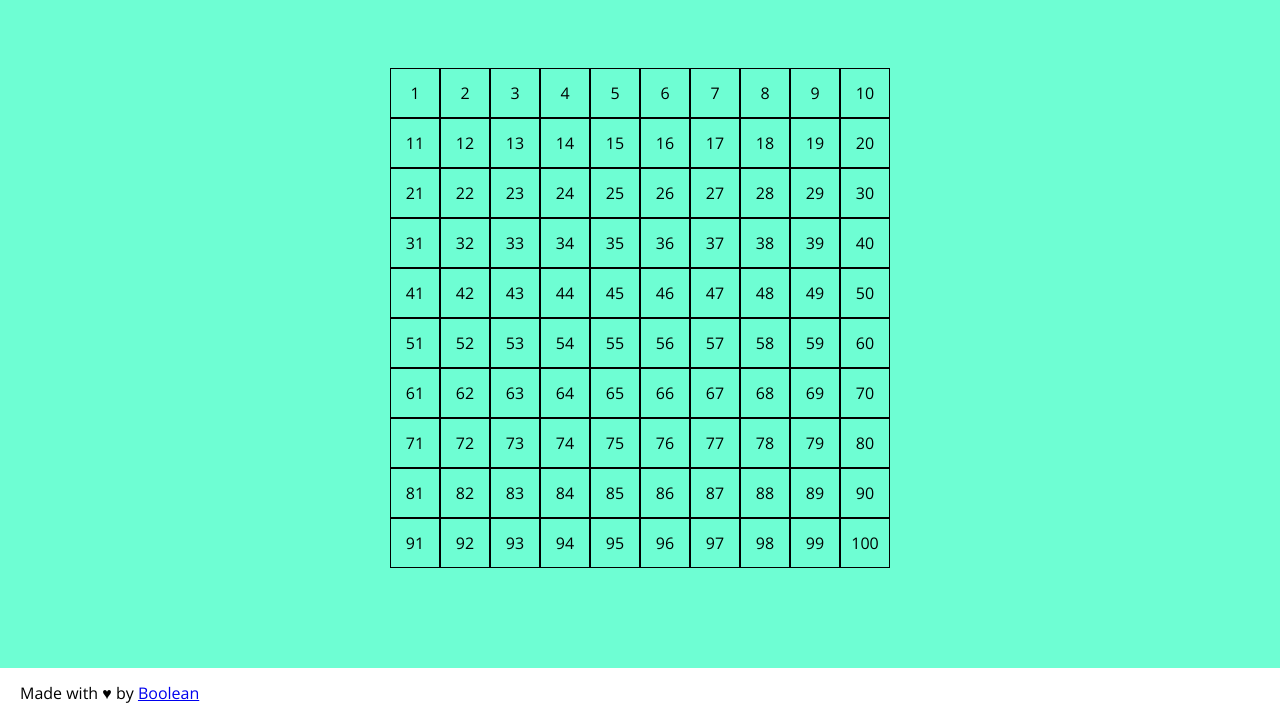
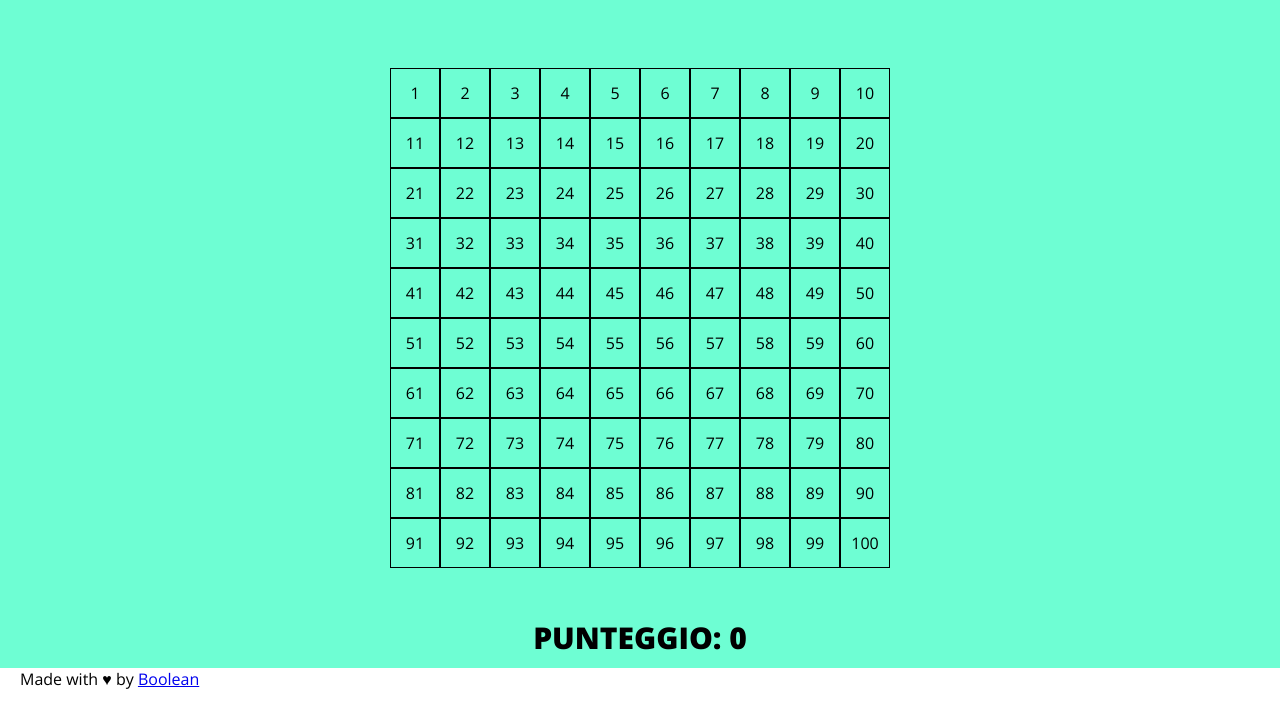
Before and after one commit to nicolofossati/js-campominato-grid, a plain HTML site: page index.html in a window 1280 px wide. Both pictures are taken after a click on the button "Play". Shown: the part 82-800 px from the top of the page. Drawn offline with nearby package versions, Linux system fonts and the light colour scheme.

Commit message:
esercizio completo,  ho notato dopo che il bonus l'ho incluso già nell'esercizio base

```diff
--- a/css/style.css
+++ b/css/style.css
@@ -16,7 +16,8 @@ main{
 
 footer{
     height: 50px;
-    display: flex;
+
+    y: flex;
     align-items: center;
 }
 
@@ -92,3 +93,14 @@ footer{
     width: calc(500px / 7);
     height: calc(500px / 7);
 }
+
+
+#score{
+    position: absolute;
+    bottom: 0;
+    left: 50%;
+    transform: translateX(-50%);
+    margin-bottom: 60px;
+    font-size: 30px;
+    font-weight: 900;
+}
--- a/index.html
+++ b/index.html
@@ -37,6 +37,7 @@
 
     <main>
         <div id="main-container"></div>
+        <div id="score"><span></span></div>
     </main>
 
     <footer>
@@ -44,6 +45,6 @@
             <span>Made with &hearts; by <a href="#">Boolean</a></span>
         </div>
     </footer>
-    <script type="text/javascript" src="js/main.js"></script>
+<script type="text/javascript" src="js/main.js"></script>
 </body>
 </html>
--- a/js/main.js
+++ b/js/main.js
@@ -1,14 +1,16 @@
 const containerDom = document.querySelector('#main-container');
 const playButtonDom = document.querySelector('#play');
 const difficultyDom = document.querySelector('#difficulty');
+const scoreDom = document.querySelector('#score span');
 
 let bombs_array= [];
 let cells_array = [];
+let score = 0;
 
 
 playButtonDom.addEventListener('click', function(){
 
-
+    scoreDom.innerHTML = "PUNTEGGIO: 0";
     bombs_array = [];
 
     let levelValue = difficultyDom.value;
@@ -36,8 +38,11 @@ playButtonDom.addEventListener('click', function(){
                 console.log(i);
                 if(bombs_array.includes(i)){
                     this.classList.toggle('onclick_bomb');
+                    scoreDom.innerHTML = `PUNTEGGIO: ${score}, HAI PERSO!`;
                 } else {
                     this.classList.toggle('onclick_correct');
+                    score++;
+                    scoreDom.innerHTML = `PUNTEGGIO: ${score}`;
                 }
             });
 
@@ -68,8 +73,11 @@ playButtonDom.addEventListener('click', function(){
                 console.log(i);
                 if(bombs_array.includes(i)){
                     this.classList.toggle('onclick_bomb');
+                    scoreDom.innerHTML = `PUNTEGGIO: ${score}, HAI PERSO!`;
                 } else {
                     this.classList.toggle('onclick_correct');
+                    score++;
+                    scoreDom.innerHTML = `PUNTEGGIO: ${score}`;
                 }
             });
 
@@ -100,8 +108,11 @@ playButtonDom.addEventListener('click', function(){
                 console.log(i);
                 if(bombs_array.includes(i)){
                     this.classList.toggle('onclick_bomb');
+                    scoreDom.innerHTML = `PUNTEGGIO: ${score} HAI PERSO!`;
                 } else {
                     this.classList.toggle('onclick_correct');
+                    score++;
+                    scoreDom.innerHTML = `PUNTEGGIO: ${score}`;
                 }
             });
 
```
